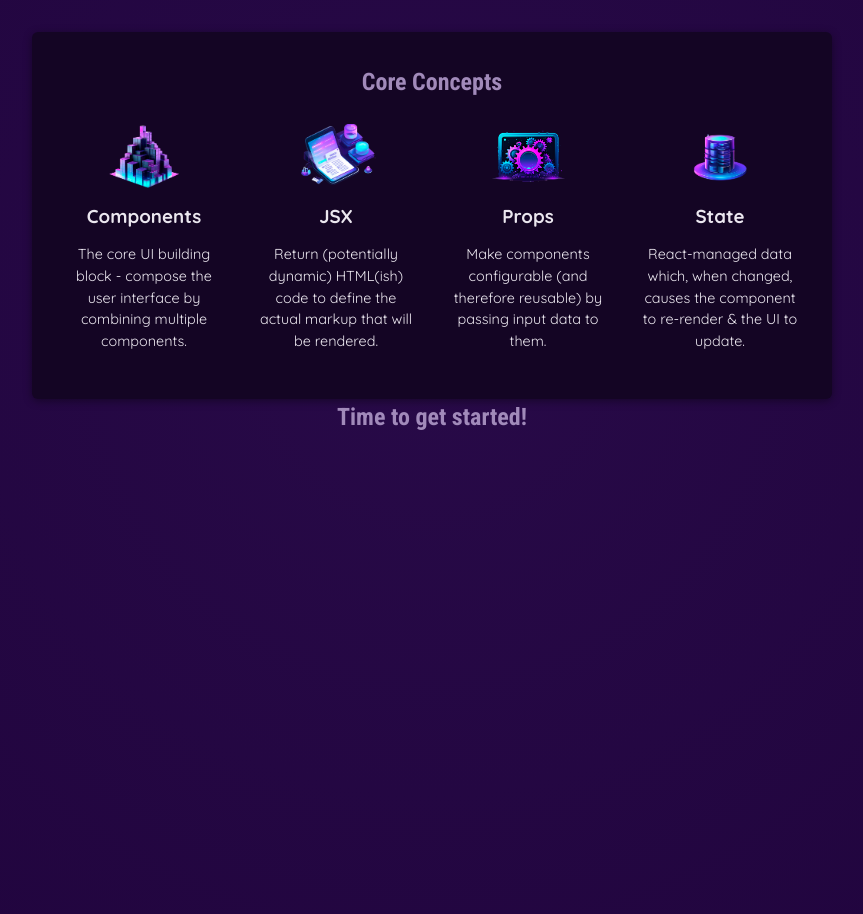
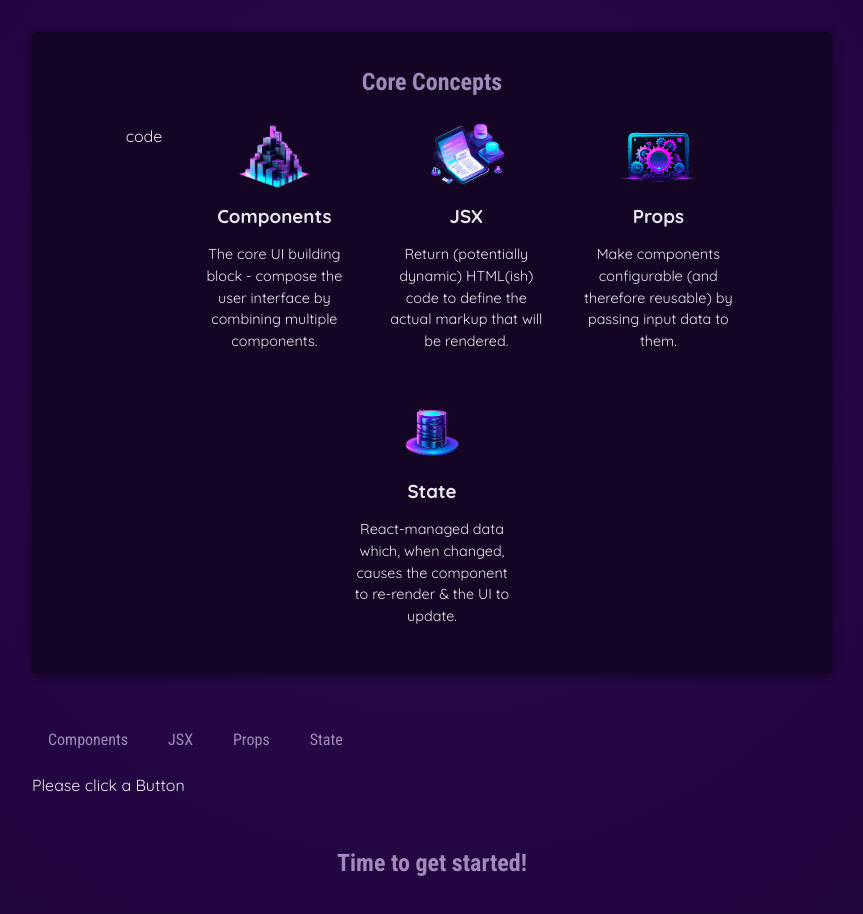
Before and after one commit to EnriqueDlt95/react-the-complete-guide, a React (Vite) app in the folder lessons/01-starting-project/: page / in a window 1280 px wide. Shown: the part 300-1214 px from the top of the page, without its empty margins (208-1071 px from the left). Built offline with nearby package versions, Linux system fonts and the light colour scheme.

Commit message:
last lesson

```diff
--- a/lessons/01-starting-project/src/App.jsx
+++ b/lessons/01-starting-project/src/App.jsx
@@ -1,8 +1,22 @@
+import { useState } from "react"; // al the functions from react that start with the "use" are Hooks
+// the special thing about react hooks is the they are technically regular functions
+// but they must only be called inside of React component functions
+// or inside of other react hooks
+
 import Header from "./components/Header";
 import CoreConcept from "./components/CoreConcept";
+import TabButton from "./components/TabButton";
 import { CORE_CONCEPTS } from "./data";
 
 function App() {
+  // we always have to call the react hooks in the top level of a component not inside of any other function inside the component
+  const [selectedTopic, setSelectedTopic] = useState("Please click a Button");
+
+  function handleSelect(selectedButton) {
+    setSelectedTopic(selectedButton);
+    console.log(selectedTopic);
+  }
+
   return (
     <div>
       <Header></Header>
@@ -10,6 +24,7 @@ function App() {
         <section id="core-concepts">
           <h2>Core Concepts</h2>
           <ul>
+            code
             <CoreConcept
               title={CORE_CONCEPTS[0].title}
               description={CORE_CONCEPTS[0].description}
@@ -24,6 +39,18 @@ function App() {
             will get the same key values */}
           </ul>
         </section>
+        <section id="examples">
+          {/* the menu tag can serves tio us to have a list ob buttons  */}
+          <menu>
+            <TabButton onSelect={() => handleSelect("components")}>
+              Components
+            </TabButton>
+            <TabButton onSelect={() => handleSelect("jsx")}>JSX</TabButton>
+            <TabButton onSelect={() => handleSelect("props")}>Props</TabButton>
+            <TabButton onSelect={() => handleSelect("state")}>State</TabButton>
+          </menu>
+          {selectedTopic}
+        </section>
         <h2>Time to get started!</h2>
       </main>
     </div>
--- /dev/null
+++ b/lessons/01-starting-project/src/components/TabButton.jsx
@@ -0,0 +1,12 @@
+export default function TabButton({ children, onSelect }) {
+  return (
+    <li>
+      <button onClick={onSelect}>{children}</button>
+      {/* we need to send as a value the function */}
+    </li>
+  );
+}
+
+// Another convention we will see a lot on React that Props that should in the end received
+// a function that will be triggered up on an Event should start with "on" and this should be passed
+// to the event that will be actioned on the compound
```
